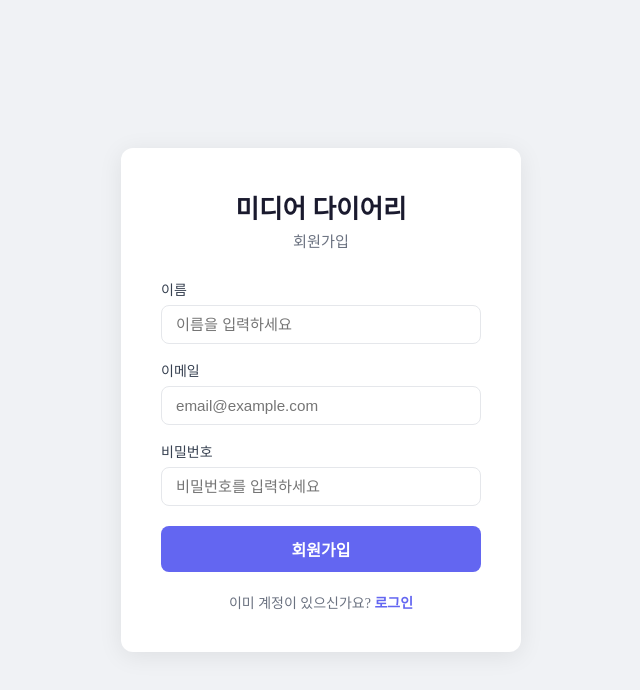
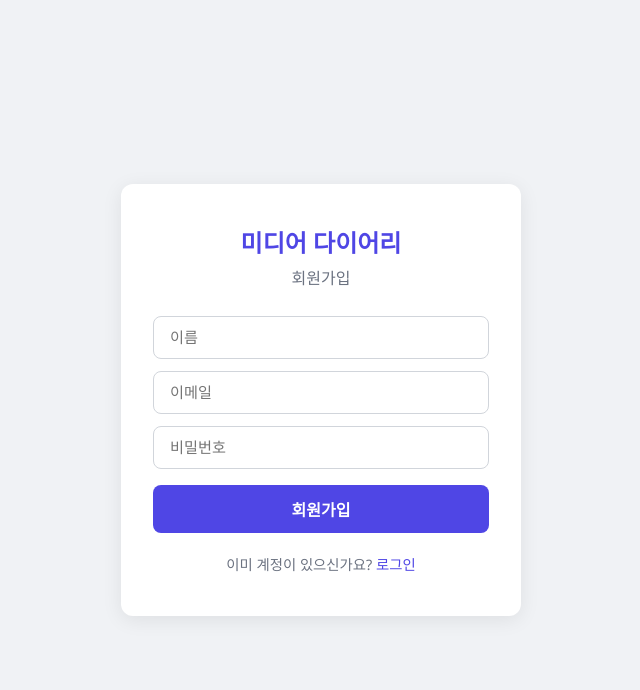
Before and after one commit to sml122900/media-diary, a React app in the folder frontend/: page /register in a window 1280 px wide. Shown: the top 690 px of the page, without its empty margins (319-959 px from the left). Built offline with nearby package versions, Linux system fonts and the light colour scheme; the HTML template or start-up script is replaced by a standard one.

Commit message:
supabase로 DB변경, 로그인창과 회원가입기능 구현

```diff
--- a/frontend/src/App.css
+++ b/frontend/src/App.css
@@ -0,0 +1,142 @@
+/* 인증 페이지 (로그인 / 회원가입) 공통 레이아웃 */
+.auth-container {
+  min-height: 100vh;
+  display: flex;
+  align-items: center;
+  justify-content: center;
+  background-color: #f0f2f5;
+}
+
+.auth-box {
+  background: #ffffff;
+  padding: 2.5rem 2rem;
+  border-radius: 12px;
+  box-shadow: 0 4px 20px rgba(0, 0, 0, 0.08);
+  width: 100%;
+  max-width: 400px;
+}
+
+.auth-title {
+  font-size: 1.5rem;
+  font-weight: 700;
+  color: #4f46e5;
+  text-align: center;
+  margin-bottom: 0.25rem;
+}
+
+.auth-subtitle {
+  font-size: 1rem;
+  font-weight: 500;
+  color: #6b7280;
+  text-align: center;
+  margin-bottom: 1.5rem;
+}
+
+.auth-form {
+  display: flex;
+  flex-direction: column;
+  gap: 0.75rem;
+}
+
+.auth-input {
+  width: 100%;
+  padding: 0.75rem 1rem;
+  border: 1px solid #d1d5db;
+  border-radius: 8px;
+  font-size: 0.95rem;
+  outline: none;
+  transition: border-color 0.2s;
+}
+
+.auth-input:focus {
+  border-color: #4f46e5;
+}
+
+.auth-button {
+  width: 100%;
+  padding: 0.75rem;
+  background-color: #4f46e5;
+  color: white;
+  border: none;
+  border-radius: 8px;
+  font-size: 1rem;
+  font-weight: 600;
+  cursor: pointer;
+  margin-top: 0.25rem;
+  transition: background-color 0.2s;
+}
+
+.auth-button:hover:not(:disabled) {
+  background-color: #4338ca;
+}
+
+.auth-button:disabled {
+  opacity: 0.6;
+  cursor: not-allowed;
+}
+
+.auth-error {
+  color: #ef4444;
+  font-size: 0.875rem;
+  text-align: center;
+}
+
+.auth-link {
+  text-align: center;
+  margin-top: 1.25rem;
+  font-size: 0.9rem;
+  color: #6b7280;
+}
+
+/* 홈 페이지 레이아웃 */
+.home-container {
+  min-height: 100vh;
+  display: flex;
+  align-items: center;
+  justify-content: center;
+  background-color: #f0f2f5;
+}
+
+.home-box {
+  background: #ffffff;
+  padding: 2.5rem 2rem;
+  border-radius: 12px;
+  box-shadow: 0 4px 20px rgba(0, 0, 0, 0.08);
+  width: 100%;
+  max-width: 400px;
+  text-align: center;
+}
+
+.home-title {
+  font-size: 1.5rem;
+  font-weight: 700;
+  color: #4f46e5;
+  margin-bottom: 1.25rem;
+}
+
+.home-welcome {
+  font-size: 1.1rem;
+  margin-bottom: 0.5rem;
+}
+
+.home-email {
+  font-size: 0.9rem;
+  color: #6b7280;
+  margin-bottom: 1.5rem;
+}
+
+.logout-button {
+  padding: 0.6rem 1.5rem;
+  background-color: #ef4444;
+  color: white;
+  border: none;
+  border-radius: 8px;
+  font-size: 0.95rem;
+  font-weight: 600;
+  cursor: pointer;
+  transition: background-color 0.2s;
+}
+
+.logout-button:hover {
+  background-color: #dc2626;
+}
--- a/frontend/src/App.jsx
+++ b/frontend/src/App.jsx
@@ -1,20 +1,36 @@
+/**
+ * @file App.jsx
+ * 앱 루트 컴포넌트 - 라우팅 설정 및 인증 상태 초기화
+ */
+
 import { useEffect } from 'react';
 import { BrowserRouter, Routes, Route, Navigate } from 'react-router-dom';
+import './App.css';
 import useAuthStore from './store/authStore';
 import LoginPage from './pages/LoginPage';
 import RegisterPage from './pages/RegisterPage';
 import HomePage from './pages/HomePage';
 
+/**
+ * 로그인이 필요한 경로 보호 컴포넌트
+ * 토큰 복원 중에는 렌더링 대기, 미로그인 시 /login으로 리다이렉트
+ * @param {React.ReactNode} children - 보호할 컴포넌트
+ */
 function PrivateRoute({ children }) {
-  const user = useAuthStore((s) => s.user);
-  const isLoading = useAuthStore((s) => s.isLoading);
+  const { user, isLoading } = useAuthStore();
+  // 토큰 복원 중에는 아무것도 렌더링하지 않아 화면 깜빡임 방지
   if (isLoading) return null;
   return user ? children : <Navigate to="/login" replace />;
 }
 
-export default function App() {
-  const init = useAuthStore((s) => s.init);
+/**
+ * 앱 루트 컴포넌트
+ * 앱 시작 시 localStorage 토큰으로 인증 상태 복원
+ */
+function App() {
+  const { init } = useAuthStore();
 
+  // 앱 초기화 시 토큰 복원
   useEffect(() => {
     init();
   }, [init]);
@@ -22,8 +38,6 @@ export default function App() {
   return (
     <BrowserRouter>
       <Routes>
-        <Route path="/login" element={<LoginPage />} />
-        <Route path="/register" element={<RegisterPage />} />
         <Route
           path="/"
           element={
@@ -32,7 +46,11 @@ export default function App() {
             </PrivateRoute>
           }
         />
+        <Route path="/login" element={<LoginPage />} />
+        <Route path="/register" element={<RegisterPage />} />
       </Routes>
     </BrowserRouter>
   );
 }
+
+export default App;
--- a/frontend/src/api/auth.js
+++ b/frontend/src/api/auth.js
@@ -1,15 +1,46 @@
+/**
+ * @file auth.js
+ * 인증 관련 API 호출 함수 모음 (회원가입, 로그인, 내 정보 조회)
+ */
+
 import axios from 'axios';
 
+// Axios 인스턴스 생성 - 백엔드 기본 URL 설정
 const api = axios.create({
   baseURL: 'http://localhost:4000',
 });
 
-api.interceptors.request.use((config) => {
-  const token = localStorage.getItem('token');
-  if (token) config.headers.Authorization = `Bearer ${token}`;
-  return config;
-});
+/**
+ * 회원가입 API 호출
+ * @param {string} name - 사용자 이름
+ * @param {string} email - 이메일
+ * @param {string} password - 비밀번호
+ * @returns {Promise<{token: string, user: object}>}
+ */
+export async function register(name, email, password) {
+  const res = await api.post('/api/auth/register', { name, email, password });
+  return res.data;
+}
 
-export const register = (data) => api.post('/api/auth/register', data);
-export const login = (data) => api.post('/api/auth/login', data);
-export const getMe = () => api.get('/api/auth/me');
+/**
+ * 로그인 API 호출
+ * @param {string} email - 이메일
+ * @param {string} password - 비밀번호
+ * @returns {Promise<{token: string, user: object}>}
+ */
+export async function login(email, password) {
+  const res = await api.post('/api/auth/login', { email, password });
+  return res.data;
+}
+
+/**
+ * 내 정보 조회 API 호출
+ * @param {string} token - JWT 토큰
+ * @returns {Promise<{user: object}>}
+ */
+export async function getMe(token) {
+  const res = await api.get('/api/auth/me', {
+    headers: { Authorization: `Bearer ${token}` },
+  });
+  return res.data;
+}
--- a/frontend/src/index.css
+++ b/frontend/src/index.css
@@ -1,5 +1,22 @@
-* {
+/* 전역 기본 스타일 초기화 */
+*, *::before, *::after {
+  box-sizing: border-box;
   margin: 0;
   padding: 0;
-  box-sizing: border-box;
 }
+
+body {
+  font-family: 'Segoe UI', 'Apple SD Gothic Neo', sans-serif;
+  background-color: #f0f2f5;
+  color: #1a1a1a;
+  line-height: 1.6;
+}
+
+a {
+  color: #4f46e5;
+  text-decoration: none;
+}
+
+a:hover {
+  text-decoration: underline;
+}
--- a/frontend/src/pages/AuthPage.css
+++ /dev/null
@@ -1,108 +0,0 @@
-.auth-container {
-  min-height: 100vh;
-  display: flex;
-  align-items: center;
-  justify-content: center;
-  background: #f0f2f5;
-}
-
-.auth-card {
-  background: #fff;
-  border-radius: 12px;
-  padding: 40px;
-  width: 100%;
-  max-width: 400px;
-  box-shadow: 0 4px 24px rgba(0, 0, 0, 0.08);
-}
-
-.auth-title {
-  font-size: 1.6rem;
-  font-weight: 700;
-  color: #1a1a2e;
-  text-align: center;
-  margin-bottom: 4px;
-}
-
-.auth-subtitle {
-  text-align: center;
-  color: #6b7280;
-  font-size: 0.95rem;
-  margin-bottom: 28px;
-}
-
-.auth-form {
-  display: flex;
-  flex-direction: column;
-  gap: 16px;
-}
-
-.form-group {
-  display: flex;
-  flex-direction: column;
-  gap: 6px;
-}
-
-.form-group label {
-  font-size: 0.875rem;
-  font-weight: 500;
-  color: #374151;
-}
-
-.form-group input {
-  padding: 10px 14px;
-  border: 1.5px solid #e5e7eb;
-  border-radius: 8px;
-  font-size: 0.95rem;
-  color: #111827;
-  outline: none;
-  transition: border-color 0.2s;
-}
-
-.form-group input:focus {
-  border-color: #6366f1;
-}
-
-.auth-error {
-  color: #ef4444;
-  font-size: 0.85rem;
-  text-align: center;
-}
-
-.auth-btn {
-  margin-top: 4px;
-  padding: 11px;
-  background: #6366f1;
-  color: #fff;
-  border: none;
-  border-radius: 8px;
-  font-size: 1rem;
-  font-weight: 600;
-  cursor: pointer;
-  transition: background 0.2s;
-}
-
-.auth-btn:hover:not(:disabled) {
-  background: #4f46e5;
-}
-
-.auth-btn:disabled {
-  opacity: 0.6;
-  cursor: not-allowed;
-}
-
-.auth-link {
-  margin-top: 20px;
-  text-align: center;
-  font-size: 0.875rem;
-  color: #6b7280;
-}
-
-.auth-link a {
-  color: #6366f1;
-  font-weight: 600;
-  text-decoration: none;
-}
-
-.auth-link a:hover {
-  text-decoration: underline;
-}
--- a/frontend/src/pages/HomePage.jsx
+++ b/frontend/src/pages/HomePage.jsx
@@ -1,25 +1,41 @@
+/**
+ * @file HomePage.jsx
+ * 홈 페이지 - 로그인한 유저 이름 표시 및 로그아웃 기능
+ */
+
+import { useNavigate } from 'react-router-dom';
 import useAuthStore from '../store/authStore';
-import './HomePage.css';
 
-export default function HomePage() {
-  const { user, logout } = useAuthStore((s) => ({ user: s.user, logout: s.logout }));
+/**
+ * 홈 페이지 컴포넌트
+ * 로그인한 사용자 정보를 표시하고 로그아웃 처리
+ */
+function HomePage() {
+  const { user, logout } = useAuthStore();
+  const navigate = useNavigate();
+
+  /**
+   * 로그아웃 핸들러 - 상태 초기화 후 로그인 페이지로 이동
+   */
+  const handleLogout = () => {
+    logout();
+    navigate('/login');
+  };
 
   return (
     <div className="home-container">
-      <header className="home-header">
-        <h1>미디어 다이어리</h1>
-        <div className="header-right">
-          <span className="user-greeting">안녕하세요, <strong>{user?.name}</strong>님</span>
-          <button className="logout-btn" onClick={logout}>로그아웃</button>
-        </div>
-      </header>
-      <main className="home-main">
-        <div className="empty-state">
-          <p className="empty-icon">📚</p>
-          <p className="empty-text">아직 기록된 미디어가 없습니다.</p>
-          <p className="empty-sub">영화, 책, 드라마를 기록해보세요!</p>
-        </div>
-      </main>
+      <div className="home-box">
+        <h1 className="home-title">미디어 다이어리</h1>
+        <p className="home-welcome">
+          안녕하세요, <strong>{user?.name}</strong>님!
+        </p>
+        <p className="home-email">{user?.email}</p>
+        <button onClick={handleLogout} className="logout-button">
+          로그아웃
+        </button>
+      </div>
     </div>
   );
 }
+
+export default HomePage;
--- a/frontend/src/pages/LoginPage.jsx
+++ b/frontend/src/pages/LoginPage.jsx
@@ -1,25 +1,37 @@
+/**
+ * @file LoginPage.jsx
+ * 로그인 페이지 - 이메일/비밀번호 입력 후 로그인 처리
+ */
+
 import { useState } from 'react';
 import { useNavigate, Link } from 'react-router-dom';
 import { login } from '../api/auth';
 import useAuthStore from '../store/authStore';
-import './AuthPage.css';
 
-export default function LoginPage() {
-  const [form, setForm] = useState({ email: '', password: '' });
+/**
+ * 로그인 페이지 컴포넌트
+ * 성공 시 홈으로 이동, 실패 시 에러 메시지 표시
+ */
+function LoginPage() {
+  const [email, setEmail] = useState('');
+  const [password, setPassword] = useState('');
   const [error, setError] = useState('');
   const [loading, setLoading] = useState(false);
+
+  const { login: storeLogin } = useAuthStore();
   const navigate = useNavigate();
-  const loginStore = useAuthStore((s) => s.login);
 
-  const handleChange = (e) => setForm({ ...form, [e.target.name]: e.target.value });
-
+  /**
+   * 로그인 폼 제출 핸들러
+   * @param {React.FormEvent} e - 폼 이벤트
+   */
   const handleSubmit = async (e) => {
     e.preventDefault();
     setError('');
     setLoading(true);
     try {
-      const res = await login(form);
-      loginStore(res.data.token, res.data.user);
+      const { token, user } = await login(email, password);
+      storeLogin(user, token);
       navigate('/');
     } catch (err) {
       setError(err.response?.data?.error || '로그인에 실패했습니다.');
@@ -30,34 +42,28 @@ export default function LoginPage() {
 
   return (
     <div className="auth-container">
-      <div className="auth-card">
+      <div className="auth-box">
         <h1 className="auth-title">미디어 다이어리</h1>
-        <p className="auth-subtitle">로그인</p>
+        <h2 className="auth-subtitle">로그인</h2>
         <form onSubmit={handleSubmit} className="auth-form">
-          <div className="form-group">
-            <label>이메일</label>
           <input
             type="email"
-              name="email"
-              value={form.email}
-              onChange={handleChange}
-              placeholder="email@example.com"
+            placeholder="이메일"
+            value={email}
+            onChange={(e) => setEmail(e.target.value)}
             required
+            className="auth-input"
           />
-          </div>
-          <div className="form-group">
-            <label>비밀번호</label>
           <input
             type="password"
-              name="password"
-              value={form.password}
-              onChange={handleChange}
-              placeholder="비밀번호를 입력하세요"
+            placeholder="비밀번호"
+            value={password}
+            onChange={(e) => setPassword(e.target.value)}
             required
+            className="auth-input"
           />
-          </div>
           {error && <p className="auth-error">{error}</p>}
-          <button type="submit" className="auth-btn" disabled={loading}>
+          <button type="submit" disabled={loading} className="auth-button">
             {loading ? '로그인 중...' : '로그인'}
           </button>
         </form>
@@ -68,3 +74,5 @@ export default function LoginPage() {
     </div>
   );
 }
+
+export default LoginPage;
--- a/frontend/src/pages/RegisterPage.jsx
+++ b/frontend/src/pages/RegisterPage.jsx
@@ -1,25 +1,39 @@
+/**
+ * @file RegisterPage.jsx
+ * 회원가입 페이지 - 이름/이메일/비밀번호 입력 후 회원가입 처리
+ */
+
 import { useState } from 'react';
 import { useNavigate, Link } from 'react-router-dom';
 import { register } from '../api/auth';
 import useAuthStore from '../store/authStore';
-import './AuthPage.css';
 
-export default function RegisterPage() {
-  const [form, setForm] = useState({ name: '', email: '', password: '' });
+/**
+ * 회원가입 페이지 컴포넌트
+ * 성공 시 자동 로그인 후 홈으로 이동
+ */
+function RegisterPage() {
+  const [name, setName] = useState('');
+  const [email, setEmail] = useState('');
+  const [password, setPassword] = useState('');
   const [error, setError] = useState('');
   const [loading, setLoading] = useState(false);
+
+  const { login: storeLogin } = useAuthStore();
   const navigate = useNavigate();
-  const loginStore = useAuthStore((s) => s.login);
 
-  const handleChange = (e) => setForm({ ...form, [e.target.name]: e.target.value });
-
+  /**
+   * 회원가입 폼 제출 핸들러
+   * @param {React.FormEvent} e - 폼 이벤트
+   */
   const handleSubmit = async (e) => {
     e.preventDefault();
     setError('');
     setLoading(true);
     try {
-      const res = await register(form);
-      loginStore(res.data.token, res.data.user);
+      const { token, user } = await register(name, email, password);
+      // 회원가입 성공 후 자동 로그인
+      storeLogin(user, token);
       navigate('/');
     } catch (err) {
       setError(err.response?.data?.error || '회원가입에 실패했습니다.');
@@ -30,45 +44,36 @@ export default function RegisterPage() {
 
   return (
     <div className="auth-container">
-      <div className="auth-card">
+      <div className="auth-box">
         <h1 className="auth-title">미디어 다이어리</h1>
-        <p className="auth-subtitle">회원가입</p>
+        <h2 className="auth-subtitle">회원가입</h2>
         <form onSubmit={handleSubmit} className="auth-form">
-          <div className="form-group">
-            <label>이름</label>
           <input
             type="text"
-              name="name"
-              value={form.name}
-              onChange={handleChange}
-              placeholder="이름을 입력하세요"
+            placeholder="이름"
+            value={name}
+            onChange={(e) => setName(e.target.value)}
             required
+            className="auth-input"
           />
-          </div>
-          <div className="form-group">
-            <label>이메일</label>
           <input
             type="email"
-              name="email"
-              value={form.email}
-              onChange={handleChange}
-              placeholder="email@example.com"
+            placeholder="이메일"
+            value={email}
+            onChange={(e) => setEmail(e.target.value)}
             required
+            className="auth-input"
           />
-          </div>
-          <div className="form-group">
-            <label>비밀번호</label>
           <input
             type="password"
-              name="password"
-              value={form.password}
-              onChange={handleChange}
-              placeholder="비밀번호를 입력하세요"
+            placeholder="비밀번호"
+            value={password}
+            onChange={(e) => setPassword(e.target.value)}
             required
+            className="auth-input"
           />
-          </div>
           {error && <p className="auth-error">{error}</p>}
-          <button type="submit" className="auth-btn" disabled={loading}>
+          <button type="submit" disabled={loading} className="auth-button">
             {loading ? '가입 중...' : '회원가입'}
           </button>
         </form>
@@ -79,3 +84,5 @@ export default function RegisterPage() {
     </div>
   );
 }
+
+export default RegisterPage;
--- a/frontend/src/store/authStore.js
+++ b/frontend/src/store/authStore.js
@@ -1,23 +1,46 @@
+/**
+ * @file authStore.js
+ * Zustand를 이용한 인증 상태 전역 관리 (user, token, 로그인/로그아웃)
+ */
+
 import { create } from 'zustand';
 import { getMe } from '../api/auth';
 
-const storedToken = localStorage.getItem('token');
-
+/**
+ * 인증 스토어
+ * - user: 현재 로그인한 사용자 정보
+ * - token: JWT 토큰 (localStorage에 저장)
+ * - isLoading: 토큰 복원 중 여부 (초기 깜빡임 방지)
+ * - login: 로그인 후 상태 저장
+ * - logout: 상태 및 localStorage 초기화
+ * - init: 앱 시작 시 localStorage에서 토큰 복원
+ */
 const useAuthStore = create((set) => ({
   user: null,
-  token: storedToken,
-  isLoading: !!storedToken,
+  token: null,
+  isLoading: !!localStorage.getItem('token'), // 저장된 토큰이 있으면 복원 대기 상태
 
-  login: (token, user) => {
+  /**
+   * 로그인 성공 시 user와 token 저장
+   * @param {object} user - 사용자 정보
+   * @param {string} token - JWT 토큰
+   */
+  login: (user, token) => {
     localStorage.setItem('token', token);
-    set({ token, user, isLoading: false });
+    set({ user, token, isLoading: false });
   },
 
+  /**
+   * 로그아웃 - 상태 초기화 및 localStorage 토큰 제거
+   */
   logout: () => {
     localStorage.removeItem('token');
-    set({ token: null, user: null, isLoading: false });
+    set({ user: null, token: null, isLoading: false });
   },
 
+  /**
+   * 앱 초기화 시 localStorage 토큰으로 사용자 정보 복원
+   */
   init: async () => {
     const token = localStorage.getItem('token');
     if (!token) {
@@ -25,11 +48,12 @@ const useAuthStore = create((set) => ({
       return;
     }
     try {
-      const res = await getMe();
-      set({ token, user: res.data.user, isLoading: false });
+      const { user } = await getMe(token);
+      set({ user, token, isLoading: false });
     } catch {
+      // 토큰이 만료되었거나 유효하지 않으면 제거
       localStorage.removeItem('token');
-      set({ token: null, user: null, isLoading: false });
+      set({ user: null, token: null, isLoading: false });
     }
   },
 }));
```
Also changed, not shown: frontend/src/pages/HomePage.css (deleted, +0 -81 lines), 2 other files (tests, documents, lock files or other folders). Lines whose indentation alone changed are shown as unchanged.
